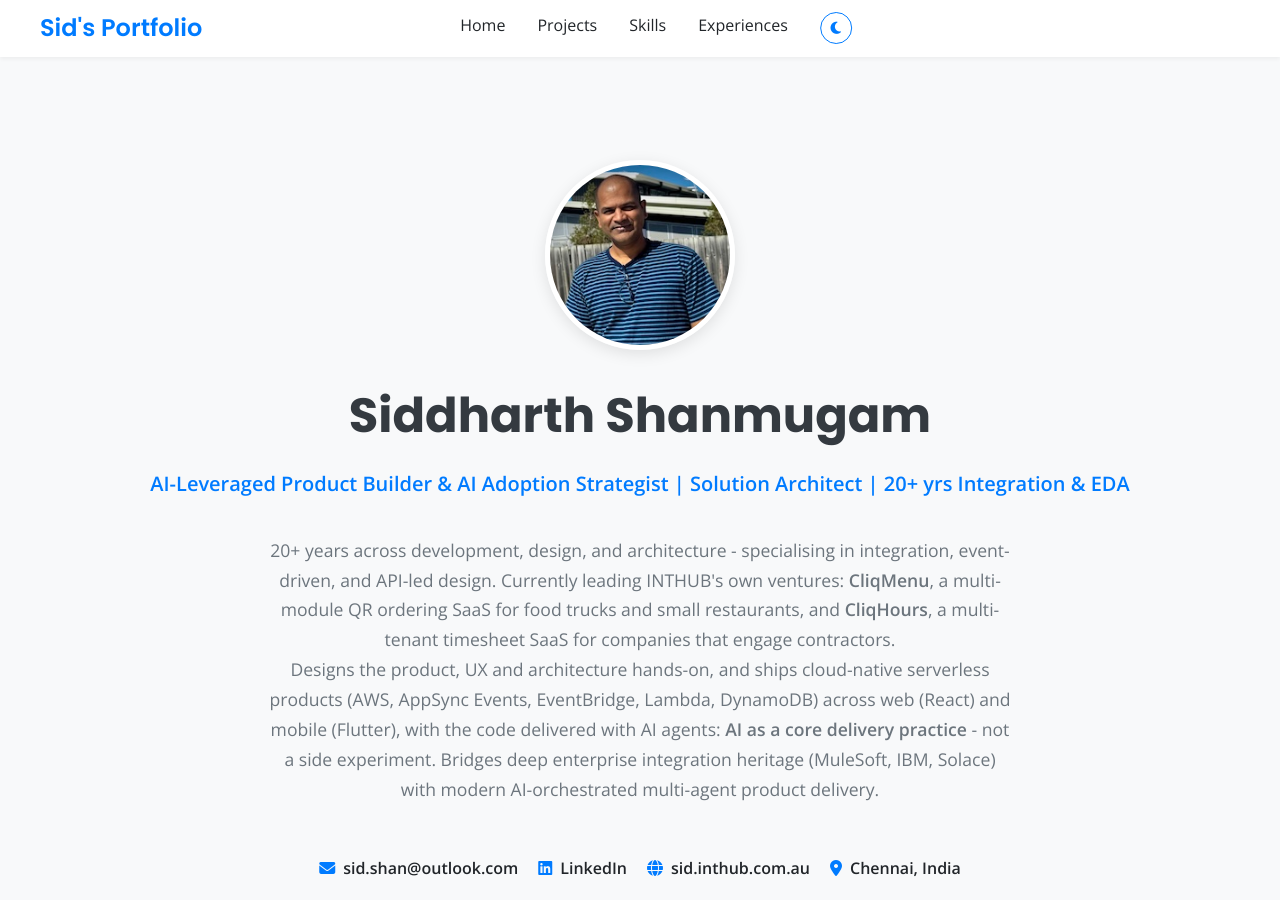
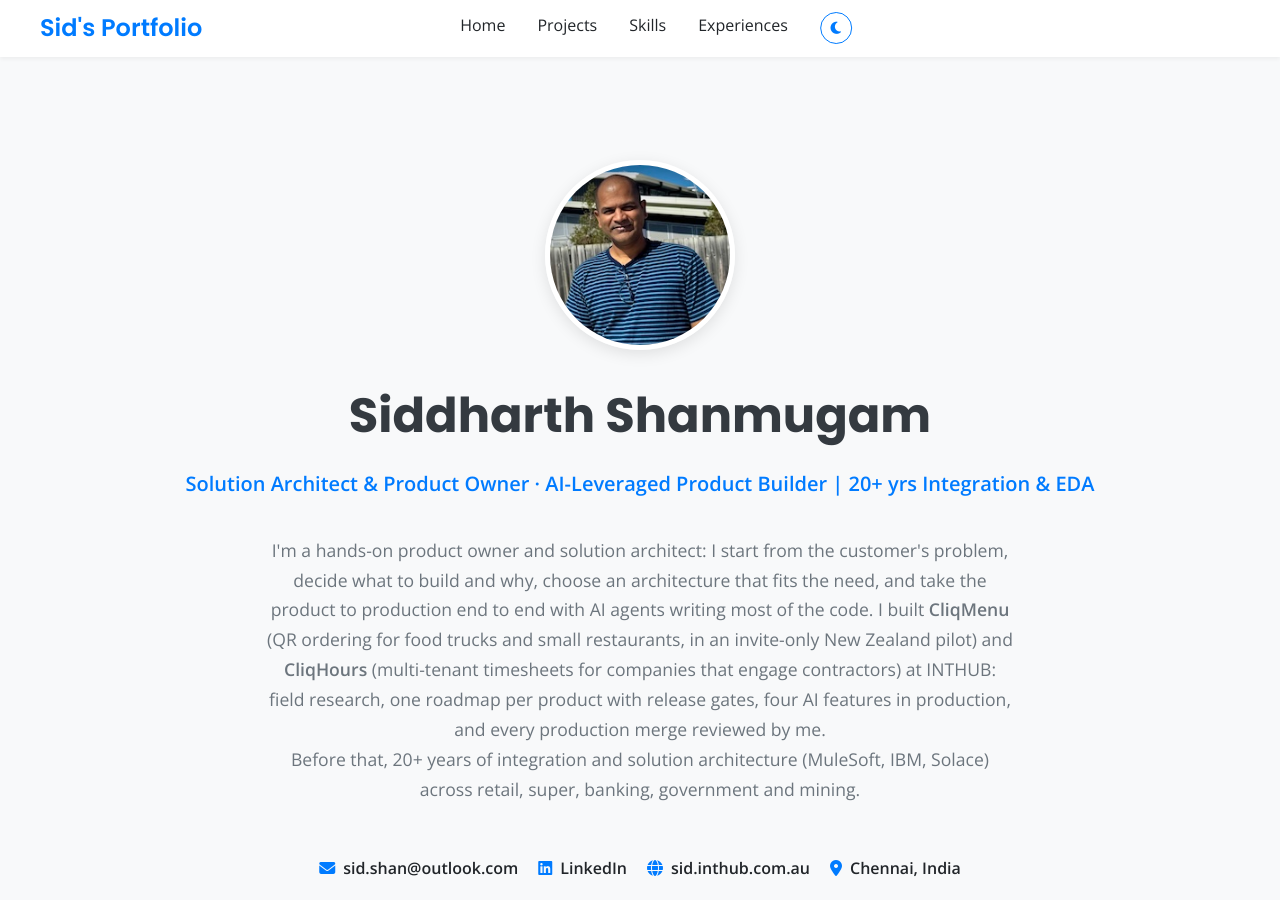
Before and after one commit to sid-inthub/sid-inthub.github.io, a Jekyll site: the page built from index.md, in a window 1280 px wide and 900 px high. Built offline with Jekyll 4.4.1, drawn with Linux system fonts in a browser that asks for light colours; some of the changed text lies outside the part shown.

Commit message:
content: round 15 - product ownership: title "Solution Architect & Product Owner · AI-Leveraged Product Builder", a product-first profile description, discovery and architecture-for-the-need bullets, a Product Ownership & Discovery skills group, CliqHours ADRs 12 -> 19
Co-Authored-By: Claude Opus 5.5 <noreply@anthropic.com>

```diff
--- a/_config.yml
+++ b/_config.yml
@@ -1,5 +1,5 @@
-title: "Sid - AI-Leveraged Product Builder & AI Adoption Strategist · Solution Architect"
-description: "Personal portfolio of Siddharth Shanmugam - AI-Leveraged Product Builder, AI Adoption Strategist and Solution Architect bridging business needs with technology. Built CliqMenu and CliqHours at INTHUB."
+title: "Sid - Solution Architect & Product Owner · AI-Leveraged Product Builder"
+description: "Personal portfolio of Siddharth Shanmugam - a hands-on product owner and solution architect. Built CliqMenu and CliqHours at INTHUB end to end with AI agents; 20+ years of integration architecture."
 url: https://sid-inthub.github.io
 baseurl: ""
 markdown: kramdown
--- a/_includes/section-experience.html
+++ b/_includes/section-experience.html
@@ -24,17 +24,23 @@
                             SaaS for food trucks and small restaurants.
                             Invite-only pilot in New Zealand; the staff app is live on the App Store and Google Play.</li>
                         <li>Built <strong>CliqHours</strong> - a multi-tenant timesheet SaaS for companies that
-                            engage contractors, with enforced tenant isolation, 12 architecture decision records and
+                            engage contractors, with enforced tenant isolation, 19 architecture decision records and
                             1,400+ automated tests. Its first version went from first line of code to production in
                             under two days. Invite-only early access.</li>
-                        <li>Designed the <strong>product and UX hands-on</strong>: field research with a food-truck operator
-                            in New Zealand, then a UI/UX redesign of all five CliqMenu modules, starting from the
-                            customer, staff and owner pain points seen first-hand.</li>
+                        <li><strong>Discovery from the work, not the spec</strong>: field research with a food-truck operator
+                            in New Zealand and the whole solution reviewed end to end with a food-truck and restaurant owner, then a
+                            UI/UX redesign of all five CliqMenu modules around the customer, staff and owner pain points seen
+                            first-hand. In CliqHours, two real contractor invoices turned an attendance tool into timesheets;
+                            attendance was deferred and invoicing cut from the first version.</li>
                         <li>Own the <strong>roadmap</strong> for both products: one source of truth for scope,
                             status and what gates each release. Decisions are logged with their reasons, a real
                             defect outranks a date, and AI agents brief what's next from what actually shipped,
                             split into what they can run alone and what needs me. A board over CliqMenu's roadmap holds
                             the open decisions and the session plan, with a weekly review.</li>
+                        <li><strong>Architecture chosen for the need</strong>, with the reason written down: prices
+                            computed only on the server, so no client sets a price; Stripe Connect set up as a software platform, so
+                            each merchant owns its payment relationship; CliqHours tenant-aware from day one, so going multi-tenant
+                            was a feature, not a rewrite.</li>
                         <li>Architected CliqMenu's cloud-native serverless platform: AppSync Events + DynamoDB + Lambda +
                             EventBridge, with web apps on S3 + CloudFront - Terraform-managed across three
                             isolated AWS accounts (sandbox / staging / prod). The code, Terraform included, is delivered
--- a/_includes/section-profile.html
+++ b/_includes/section-profile.html
@@ -1,17 +1,17 @@
 <div class="profile-section" id="profile-section">
     <img src="./assets/images/sid-mini-pic.jpg" alt="Sid" class="profile-image">
     <h1 class="profile-title">Siddharth Shanmugam</h1>
-    <h2 class="profile-subtitle">AI-Leveraged Product Builder &amp; AI Adoption Strategist | Solution Architect |
+    <h2 class="profile-subtitle">Solution Architect &amp; Product Owner · AI-Leveraged Product Builder |
         20+ yrs Integration &amp; EDA</h2>
     <p class="profile-description">
-        20+ years across development, design, and architecture - specialising in integration, event-driven, and
-        API-led design. Currently leading INTHUB's own ventures: <strong>CliqMenu</strong>, a multi-module QR ordering
-        SaaS for food trucks and small restaurants, and <strong>CliqHours</strong>, a multi-tenant timesheet SaaS for
-        companies that engage contractors.
-        <br />Designs the product, UX and architecture hands-on, and ships cloud-native serverless products (AWS, AppSync
-        Events, EventBridge, Lambda, DynamoDB) across web (React) and mobile (Flutter), with the code delivered with AI
-        agents: <strong>AI as a core delivery practice</strong> - not a side experiment. Bridges deep enterprise integration heritage (MuleSoft, IBM, Solace) with modern
-        AI-orchestrated multi-agent product delivery.
+        I'm a hands-on product owner and solution architect: I start from the customer's problem, decide what to
+        build and why, choose an architecture that fits the need, and take the product to production end to end with
+        AI agents writing most of the code. I built <strong>CliqMenu</strong> (QR ordering for food trucks and small
+        restaurants, in an invite-only New Zealand pilot) and <strong>CliqHours</strong> (multi-tenant timesheets for
+        companies that engage contractors) at INTHUB: field research, one roadmap per product with release gates, four
+        AI features in production, and every production merge reviewed by me.
+        <br />Before that, 20+ years of integration and solution architecture (MuleSoft, IBM, Solace) across retail,
+        super, banking, government and mining.
         <!-- <br/> <em>Full employment history available upon request.</em> -->
     </p>
     <div class="profile-contact">
--- a/_includes/section-projects.html
+++ b/_includes/section-projects.html
@@ -114,7 +114,7 @@
                                     sign-in (Cognito email OTP).</li>
                                 <li>Python Lambdas behind API Gateway and React + TypeScript web apps (Vite), with all
                                     infrastructure in Terraform, delivered with AI agents to my design.</li>
-                                <li>Captured the design in 12 architecture decision records, backed by 1,400+ automated
+                                <li>Captured the design in 19 architecture decision records, backed by 1,400+ automated
                                     tests.</li>
                             </ul>
                         </div>
--- a/_includes/section-skills.html
+++ b/_includes/section-skills.html
@@ -1,6 +1,18 @@
 <section class="section" id="skills">
     <h2 class="section-title">Skills</h2>
     <div class="skills-container">
+        <div class="skill-category">
+            <h3 class="category-title"><i class="fas fa-compass" style="margin-right: 8px; font-size: 0.9em;"></i>
+                Product Ownership & Discovery</h3>
+            <ul class="skill-items pills">
+                <li>Field research and discovery sessions</li>
+                <li>Roadmap ownership, release gates and decision records</li>
+                <li>Prioritisation and scope cuts</li>
+                <li>Specs, UX and acceptance criteria</li>
+                <li>AI product judgement: where a person stays in the loop</li>
+                <li>Pricing and go-to-market</li>
+            </ul>
+        </div>
         <div class="skill-category">
             <h3 class="category-title"><i class="fas fa-cloud" style="margin-right: 8px; font-size: 0.9em;"></i>
                 Cloud-Native & Serverless</h3>
--- a/index.md
+++ b/index.md
@@ -1,6 +1,6 @@
 ---
 layout: default
-title: "Sid - AI-Leveraged Product Builder & AI Adoption Strategist · Solution Architect"
+title: "Sid - Solution Architect & Product Owner · AI-Leveraged Product Builder"
 availability_status: "Open to product, AI & architecture roles, funded product builds, advisory and partnerships · based in Chennai; open to Melbourne and Brisbane with full work rights, and the US (E-3 eligible)"
 ---
 
```
